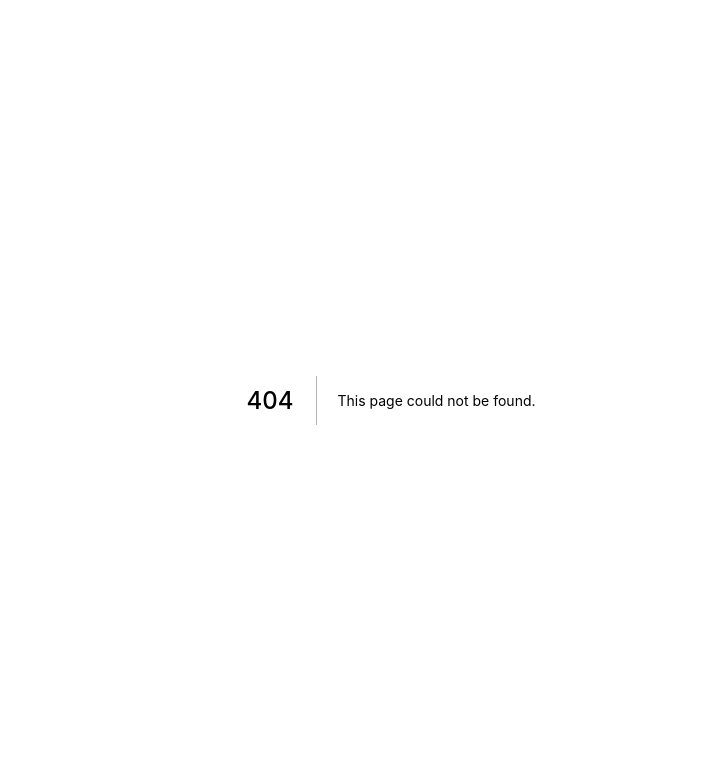
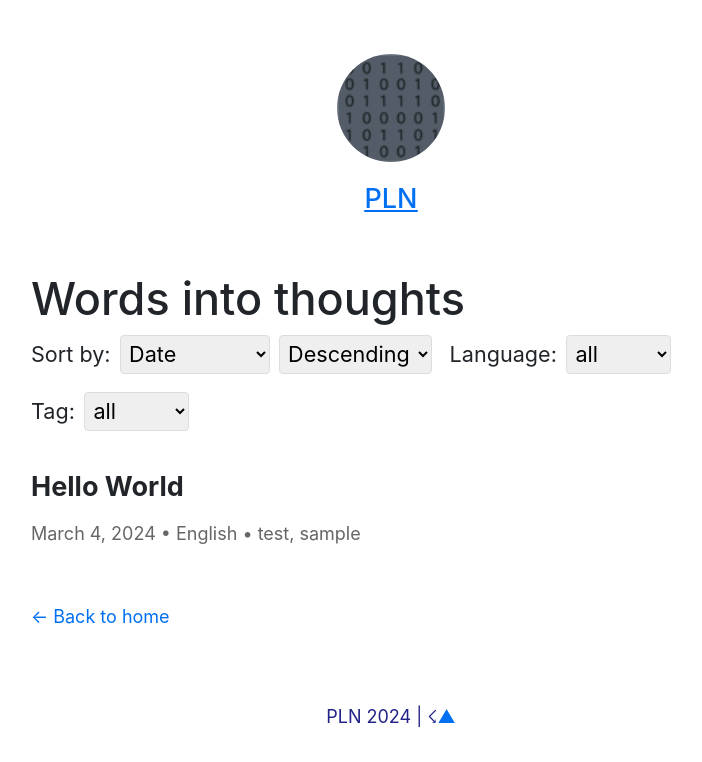
Before and after one commit to PLNech/www, a Next.js app in the folder next/: page /poesie in a window 1280 px wide. Before the commit this address had no page. Shown: the top 762 px of the page, without its empty margins (249-951 px from the left). Built offline with nearby package versions, Linux system fonts and the light colour scheme.

Commit message:
feat: Upgade + poems v1

```diff
--- /dev/null
+++ b/next/content/poems/hello-world.md
@@ -0,0 +1,22 @@
+---
+title: "Hello World"
+date: "2024-03-04"
+language: "English"
+tags: ["test", "sample"]
+---
+
+This is a sample poem to test the structure.
+
+It supports **markdown** formatting and can include:
+
+- Lists
+- *Italics*
+- **Bold text**
+
+And even images:
+
+<div style="text-align: center">
+  <img src="/images/sample.jpg" alt="Sample image" />
+</div>
+
+The content will be rendered as GitHub Flavored Markdown, supporting all standard markdown features.
--- /dev/null
+++ b/next/lib/poems.js
@@ -0,0 +1,31 @@
+import {getAllContentData, getAllContentIds, getContentData} from './utils'
+
+export function getPoemsData(sortBy = 'date', sortOrder = 'desc') {
+  const poems = getAllContentData('poems', false);
+
+  // Default sort is by date
+  let sortedPoems = [...poems].sort((a, b) => {
+    if (a.date < b.date) return sortOrder === 'desc' ? 1 : -1;
+    if (a.date > b.date) return sortOrder === 'desc' ? -1 : 1;
+    return 0;
+  });
+
+  // Additional sorting options
+  if (sortBy === 'wordcount') {
+    sortedPoems.sort((a, b) => {
+      const aWords = a.contentHtml?.split(/\s+/).length || 0;
+      const bWords = b.contentHtml?.split(/\s+/).length || 0;
+      return sortOrder === 'desc' ? bWords - aWords : aWords - bWords;
+    });
+  }
+
+  return sortedPoems;
+}
+
+export function getAllPoemIds() {
+  return getAllContentIds("poems");
+}
+
+export async function getPoemData(id) {
+  return getContentData("poems", id);
+}
--- a/next/lib/utils.js
+++ b/next/lib/utils.js
@@ -1,8 +1,8 @@
 import path from "path";
 import fs from "fs";
 import matter from "gray-matter";
-import remark from "remark";
-import html from "remark-html";
+import { remark } from 'remark';
+import remarkHtml from 'remark-html';
 
 function getContentDirectory(name) {
   return path.join(process.cwd(), "content", name)
@@ -67,14 +67,14 @@ async function getContentData(name, id) {
 
   // Use remark to convert markdown into HTML string
   const processedContent = await remark()
-    .use(html)
+    .use(remarkHtml)
     .process(matterResult.content);
   const contentHtml = processedContent.toString();
   console.log(matterResult);
   if ("description" in matterResult.data) {
     console.log("Got desc!");
     const processedDescription = await remark()
-      .use(html)
+      .use(remarkHtml)
       .process(matterResult.data.description);
     matterResult.data.description = processedContent.toString();
 
--- /dev/null
+++ b/next/next.config.js
@@ -0,0 +1,8 @@
+const path = require('path');
+
+module.exports = {
+  webpack: (config) => {
+    config.resolve.alias['@'] = path.resolve(__dirname);
+    return config;
+  },
+};
--- /dev/null
+++ b/next/pages/poesie.js
@@ -0,0 +1,104 @@
+import { useState } from 'react';
+import Head from 'next/head';
+import Link from 'next/link';
+import Layout from '../components/layout';
+import Date from '../components/date';
+import utilStyles from '../styles/utils.module.css';
+import { getPoemsData } from '../lib/poems';
+
+export async function getStaticProps() {
+  const poems = getPoemsData();
+  return {
+    props: {
+      poems,
+    },
+  };
+}
+
+export default function Poems({ poems }) {
+  const [sortBy, setSortBy] = useState('date');
+  const [sortOrder, setSortOrder] = useState('desc');
+  const [filterLanguage, setFilterLanguage] = useState('all');
+  const [filterTags, setFilterTags] = useState('all');
+
+  // Get unique languages and tags
+  const languages = ['all', ...new Set(poems.map(p => p.language || 'unknown'))];
+  const tags = ['all', ...new Set(poems.flatMap(p => p.tags || []))];
+
+  // Filter and sort poems
+  const filteredPoems = poems
+    .filter(p => filterLanguage === 'all' || p.language === filterLanguage)
+    .filter(p => filterTags === 'all' || (p.tags && p.tags.includes(filterTags)));
+
+  const sortedPoems = [...filteredPoems].sort((a, b) => {
+    if (sortBy === 'date') {
+      if (a.date < b.date) return sortOrder === 'desc' ? 1 : -1;
+      if (a.date > b.date) return sortOrder === 'desc' ? -1 : 1;
+      return 0;
+    }
+    if (sortBy === 'wordcount') {
+      const aWords = a.contentHtml?.split(/\s+/).length || 0;
+      const bWords = b.contentHtml?.split(/\s+/).length || 0;
+      return sortOrder === 'desc' ? bWords - aWords : aWords - bWords;
+    }
+    return 0;
+  });
+
+  return (
+    <Layout>
+      <Head>
+        <title>Poems</title>
+      </Head>
+      <div className={utilStyles.headingMd}>
+        <h1>Words into thoughts</h1>
+
+        <div className={utilStyles.filters}>
+          <div>
+            <label>Sort by: </label>
+            <select value={sortBy} onChange={(e) => setSortBy(e.target.value)}>
+              <option value="date">Date</option>
+              <option value="wordcount">Word count</option>
+            </select>
+            <select value={sortOrder} onChange={(e) => setSortOrder(e.target.value)}>
+              <option value="desc">Descending</option>
+              <option value="asc">Ascending</option>
+            </select>
+          </div>
+
+          <div>
+            <label>Language: </label>
+            <select value={filterLanguage} onChange={(e) => setFilterLanguage(e.target.value)}>
+              {languages.map(lang => (
+                <option key={lang} value={lang}>{lang}</option>
+              ))}
+            </select>
+          </div>
+
+          <div>
+            <label>Tag: </label>
+            <select value={filterTags} onChange={(e) => setFilterTags(e.target.value)}>
+              {tags.map(tag => (
+                <option key={tag} value={tag}>{tag}</option>
+              ))}
+            </select>
+          </div>
+        </div>
+
+        <ul className={utilStyles.list}>
+          {sortedPoems.map(({ id, title, date, language, tags }) => (
+            <li className={utilStyles.listItem} key={id}>
+              <Link href={`/poesie/${id}`} className={utilStyles.listItemLink}>
+                {title}
+              </Link>
+              <small className={utilStyles.lightText}>
+                <Date dateString={date} />
+                {language && ` • ${language}`}
+                {tags && tags.length > 0 && ` • ${tags.join(', ')}`}
+              </small>
+            </li>
+          ))}
+        </ul>
+      </div>
+    </Layout>
+  );
+}
--- a/next/styles/utils.module.css
+++ b/next/styles/utils.module.css
@@ -50,3 +50,68 @@
 .lightText {
   color: #666;
 }
+
+.filters {
+  display: flex;
+  gap: 1rem;
+  margin-bottom: 2rem;
+  flex-wrap: wrap;
+}
+
+.filters select {
+  margin-left: 0.5rem;
+  padding: 0.25rem;
+  border: 1px solid #ddd;
+  border-radius: 4px;
+}
+
+.poemContent {
+  margin-top: 2rem;
+  line-height: 1.8;
+  white-space: pre-wrap;
+}
+
+.poemContent p {
+  margin: 1rem 0;
+}
+
+.poemContent img {
+  max-width: 100%;
+  height: auto;
+  margin: 1rem 0;
+}
+
+.listItemLink {
+  font-size: 1.5rem;
+  font-weight: bold;
+  text-decoration: none;
+  color: inherit;
+  display: block;
+  margin-bottom: 0.5rem;
+}
+
+.listItemLink:hover {
+  text-decoration: underline;
+}
+
+.sectionLink {
+  font-size: 1.5rem;
+  font-weight: bold;
+  text-decoration: none;
+  color: inherit;
+  display: block;
+  margin: 1rem 0;
+}
+
+.sectionLink:hover {
+  text-decoration: underline;
+}
+
+.inlineLink {
+  color: inherit;
+  text-decoration: underline;
+}
+
+.inlineLink:hover {
+  opacity: 0.8;
+}
--- a/package.json
+++ /dev/null
@@ -1,3 +0,0 @@
-{
-    "engines": { "node": "20.x" }
-}
```
Also changed, not shown: next/package.json (+14 -19 lines), next/pages/index.js (+19 -17 lines), next/pages/poesie/[id].js (added, +44 -0 lines), next/pages/post/[id].js (+4 -4 lines), next/public/robots.txt, 2 other files (tests, documents, lock files or other folders).
